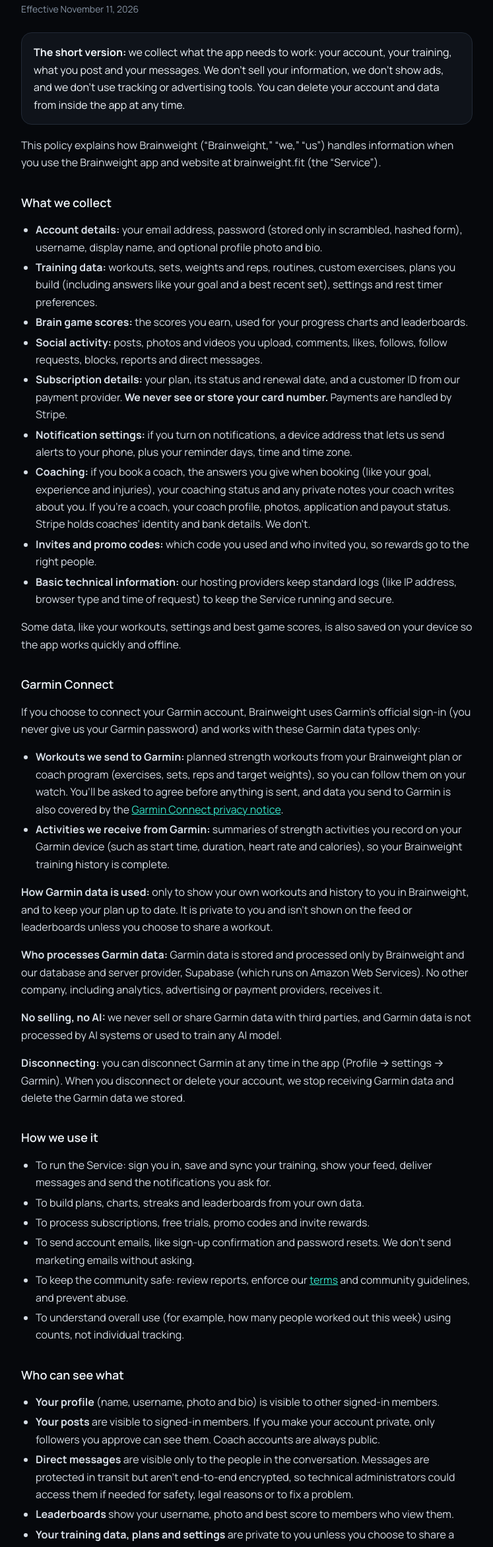
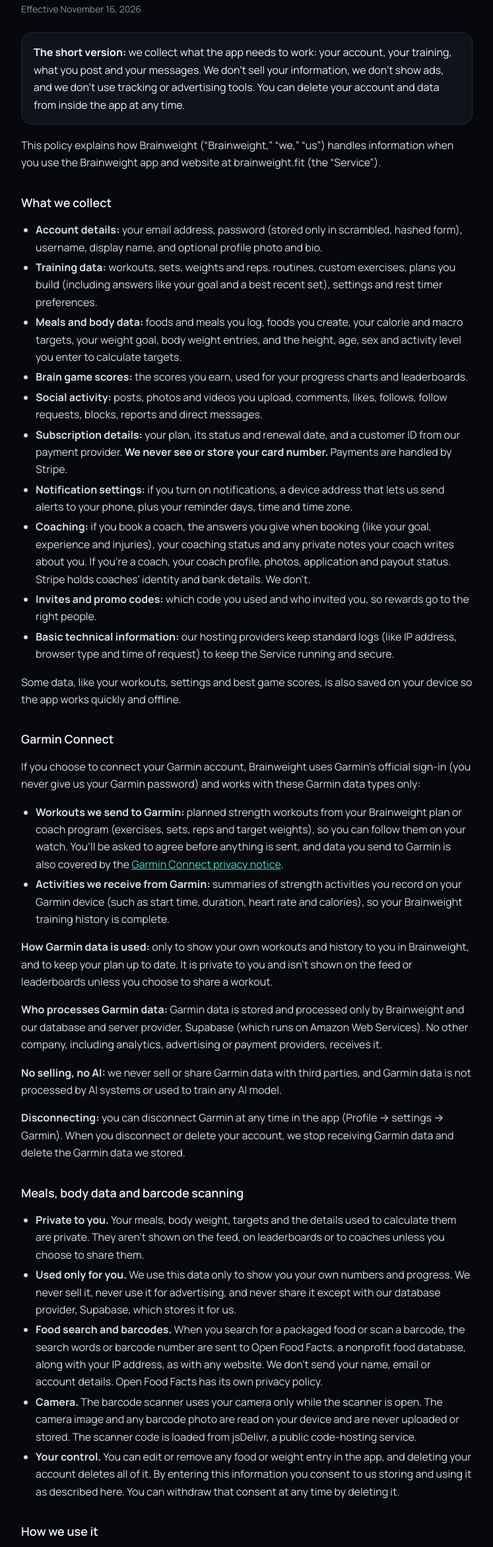
Before and after one commit to mitchellagilman/BrainWeight, a plain HTML site: page privacy.html in a window 1280 px wide. Shown: the part 130-2475 px from the top of the page at 66% size, without its empty margins (266-1013 px from the left). Drawn offline with Linux system fonts and the light colour scheme; a web font is replaced by a local one.

Commit message:
Update privacy.html

```diff
--- a/privacy.html
+++ b/privacy.html
@@ -28,7 +28,7 @@
 <main>
 <a class="back" href="./">← Back to Brainweight</a>
 <h1>Privacy policy</h1>
-<p class="meta">Effective November 11, 2026</p>
+<p class="meta">Effective November 16, 2026</p>
 
 <div class="box"><b>The short version:</b> we collect what the app needs to work: your account, your training, what you post and your messages. We don’t sell your information, we don’t show ads, and we don’t use tracking or advertising tools. You can delete your account and data from inside the app at any time.</div>
 
@@ -38,6 +38,7 @@
 <ul>
   <li><b>Account details:</b> your email address, password (stored only in scrambled, hashed form), username, display name, and optional profile photo and bio.</li>
   <li><b>Training data:</b> workouts, sets, weights and reps, routines, custom exercises, plans you build (including answers like your goal and a best recent set), settings and rest timer preferences.</li>
+  <li><b>Meals and body data:</b> foods and meals you log, foods you create, your calorie and macro targets, your weight goal, body weight entries, and the height, age, sex and activity level you enter to calculate targets.</li>
   <li><b>Brain game scores:</b> the scores you earn, used for your progress charts and leaderboards.</li>
   <li><b>Social activity:</b> posts, photos and videos you upload, comments, likes, follows, follow requests, blocks, reports and direct messages.</li>
   <li><b>Subscription details:</b> your plan, its status and renewal date, and a customer ID from our payment provider. <b>We never see or store your card number.</b> Payments are handled by Stripe.</li>
@@ -58,6 +59,15 @@
 <p><b>Who processes Garmin data:</b> Garmin data is stored and processed only by Brainweight and our database and server provider, Supabase (which runs on Amazon Web Services). No other company, including analytics, advertising or payment providers, receives it.</p>
 <p><b>No selling, no AI:</b> we never sell or share Garmin data with third parties, and Garmin data is not processed by AI systems or used to train any AI model.</p>
 <p><b>Disconnecting:</b> you can disconnect Garmin at any time in the app (Profile → settings → Garmin). When you disconnect or delete your account, we stop receiving Garmin data and delete the Garmin data we stored.</p>
+
+<h2>Meals, body data and barcode scanning</h2>
+<ul>
+  <li><b>Private to you.</b> Your meals, body weight, targets and the details used to calculate them are private. They aren’t shown on the feed, on leaderboards or to coaches unless you choose to share them.</li>
+  <li><b>Used only for you.</b> We use this data only to show you your own numbers and progress. We never sell it, never use it for advertising, and never share it except with our database provider, Supabase, which stores it for us.</li>
+  <li><b>Food search and barcodes.</b> When you search for a packaged food or scan a barcode, the search words or barcode number are sent to Open Food Facts, a nonprofit food database, along with your IP address, as with any website. We don’t send your name, email or account details. Open Food Facts has its own privacy policy.</li>
+  <li><b>Camera.</b> The barcode scanner uses your camera only while the scanner is open. The camera image and any barcode photo are read on your device and are never uploaded or stored. The scanner code is loaded from jsDelivr, a public code-hosting service.</li>
+  <li><b>Your control.</b> You can edit or remove any food or weight entry in the app, and deleting your account deletes all of it. By entering this information you consent to us storing and using it as described here. You can withdraw that consent at any time by deleting it.</li>
+</ul>
 
 <h2>How we use it</h2>
 <ul>
@@ -87,6 +97,8 @@
   <li><b>Stripe</b>: subscription and coaching payments, and payouts to coaches.</li>
   <li><b>Resend</b>: account emails.</li>
   <li><b>GitHub Pages</b>: hosts the app’s website files.</li>
+  <li><b>Open Food Facts</b>: food search and barcode lookups (only the search words or barcode, never your account details).</li>
+  <li><b>jsDelivr</b>: delivers the barcode scanner code to your device when you open the scanner.</li>
   <li><b>Google Fonts</b>: provides the app’s fonts, which means Google receives your IP address when fonts load.</li>
   <li><b>Apple, Google or Mozilla push services</b>: deliver notifications to your device if you turn them on.</li>
   <li><b>Garmin</b>: if you connect your Garmin account, we send the workouts you choose to Garmin Connect and receive your strength activities from it.</li>
@@ -99,8 +111,9 @@
 <h2>Your choices and rights</h2>
 <ul>
   <li>Edit your profile, make your account private, control who can message you, and turn notifications on or off in the app.</li>
+  <li>Edit or remove logged foods and body weight entries at any time.</li>
   <li>Delete your account and data at any time from inside the app.</li>
-  <li>Ask us for a copy of your information, or ask us to correct or delete it, by emailing us. Depending on where you live (for example, California or the EU), you may have additional rights. We’ll honor them.</li>
+  <li>Ask us for a copy of your information, or ask us to correct or delete it, by emailing us. Depending on where you live (for example, California, Washington, Nevada or the EU), you may have additional rights, including rights over health-related data. We’ll honor them.</li>
 </ul>
 
 <h2>Children</h2>
```
